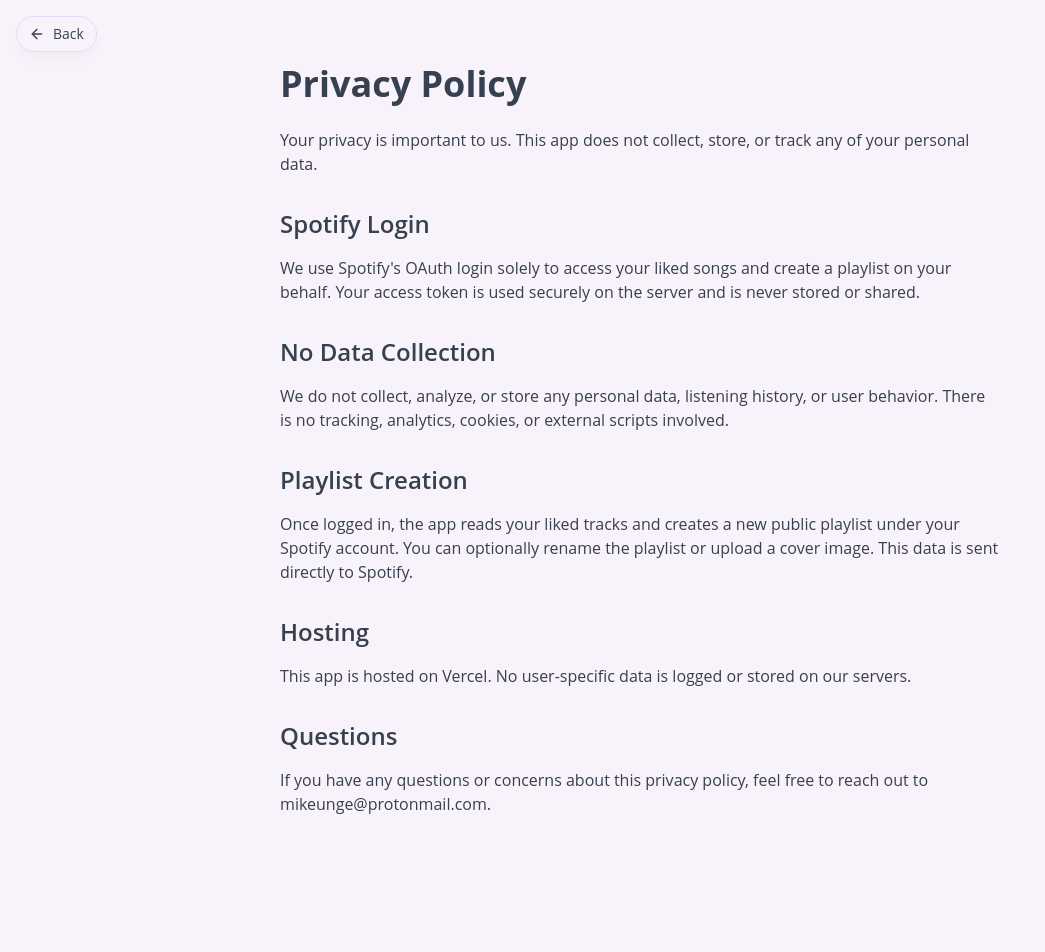
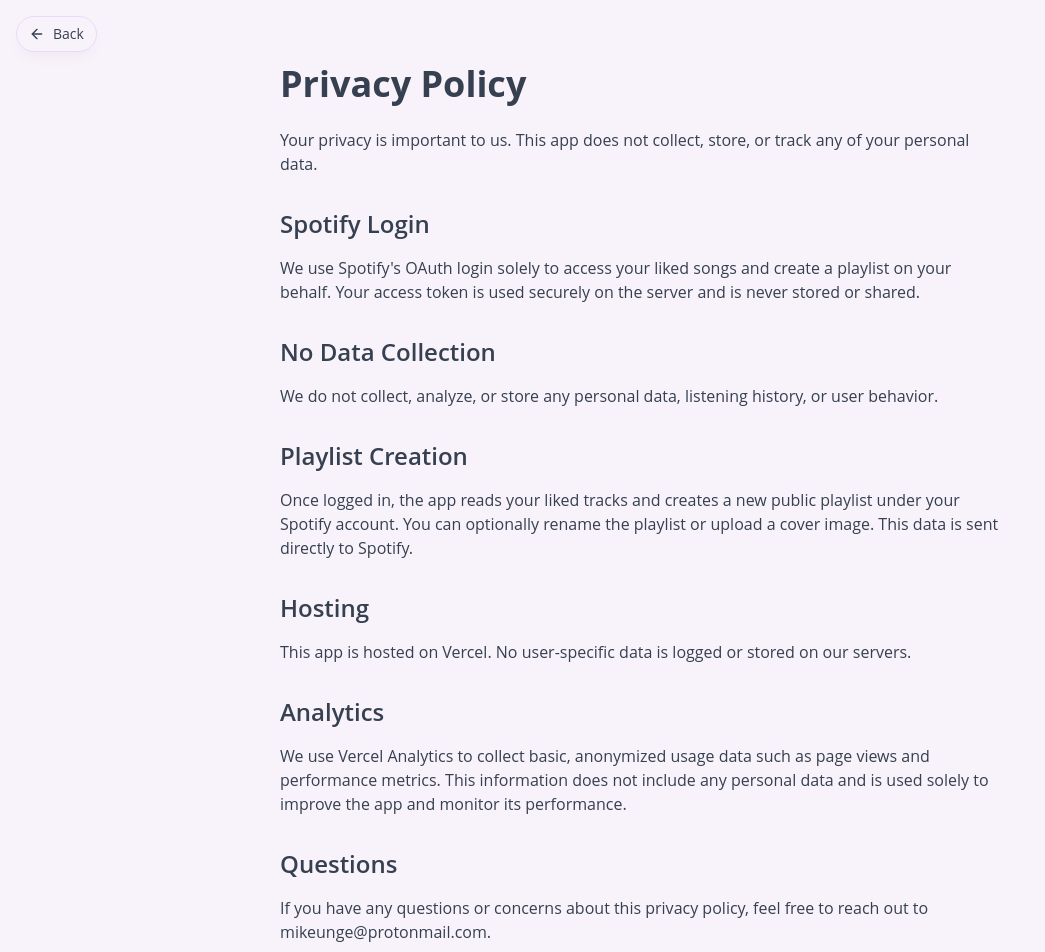
Before and after one commit to mikeunge/shareify, a Next.js app: page /privacy-policy in a window 1280 px wide. Shown: the top 952 px of the page, without its empty margins (0-1045 px from the left). Before the commit the page ends 896 px from the top, so only its background shows below. Built offline with nearby package versions, Linux system fonts and the light colour scheme.

Commit message:
chore: adapt privacy notice

```diff
--- a/app/privacy-policy/page.tsx
+++ b/app/privacy-policy/page.tsx
@@ -30,7 +30,6 @@
       <h2 className="text-2xl font-semibold mt-8 mb-4">No Data Collection</h2>
       <p className="mb-4">
         We do not collect, analyze, or store any personal data, listening history, or user behavior.
-        There is no tracking, analytics, cookies, or external scripts involved.
       </p>
 
       <h2 className="text-2xl font-semibold mt-8 mb-4">Playlist Creation</h2>
@@ -45,6 +44,13 @@
         This app is hosted on Vercel. No user-specific data is logged or stored on our servers.
       </p>
 
+      <h2 className="text-2xl font-semibold mt-8 mb-4">Analytics</h2>
+      <p className="mb-4">
+        We use Vercel Analytics to collect basic, anonymized usage data such as page views and
+        performance metrics. This information does not include any personal data and is used solely
+        to improve the app and monitor its performance.
+      </p>
+
       <h2 className="text-2xl font-semibold mt-8 mb-4">Questions</h2>
       <p className="mb-4">
         If you have any questions or concerns about this privacy policy, feel free to reach out to
```
